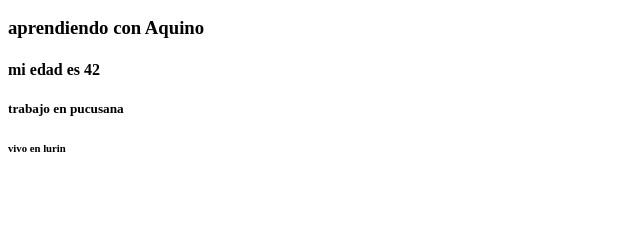
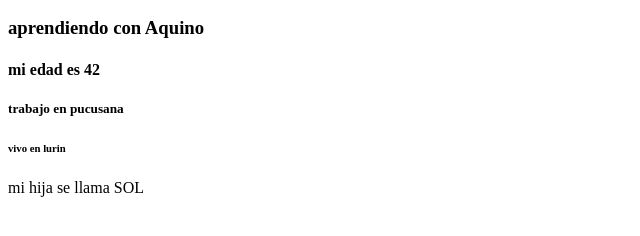
Before and after one commit to ernanabel1977/aprendiendogit, a plain HTML site: page index.html in a window 1280 px wide. Shown: the part 96-332 px from the top of the page, without its empty margins (0-640 px from the left). Drawn offline with Linux system fonts and the light colour scheme.

Commit message:
mi hija se llama SOL

```diff
--- a/index.html
+++ b/index.html
@@ -9,3 +9,5 @@
 <h5>trabajo en pucusana</h5>
 
 <h6>vivo en lurin</h6>
+
+<h7>mi hija se llama SOL</h7>
```
